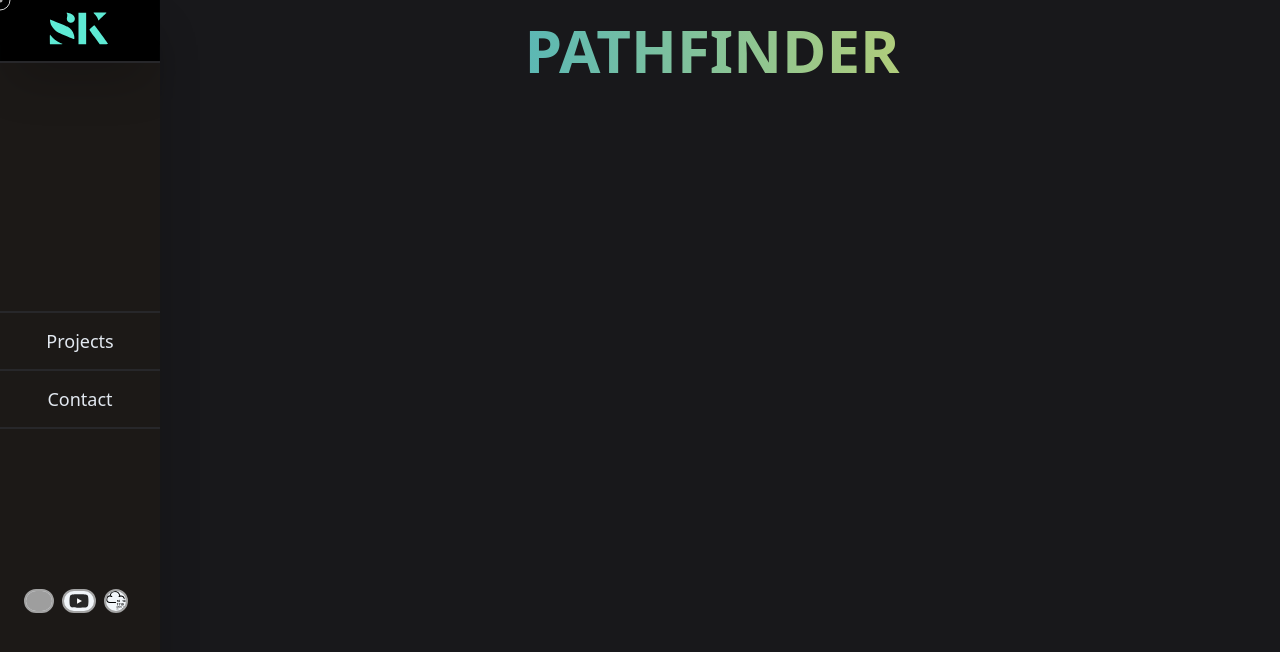
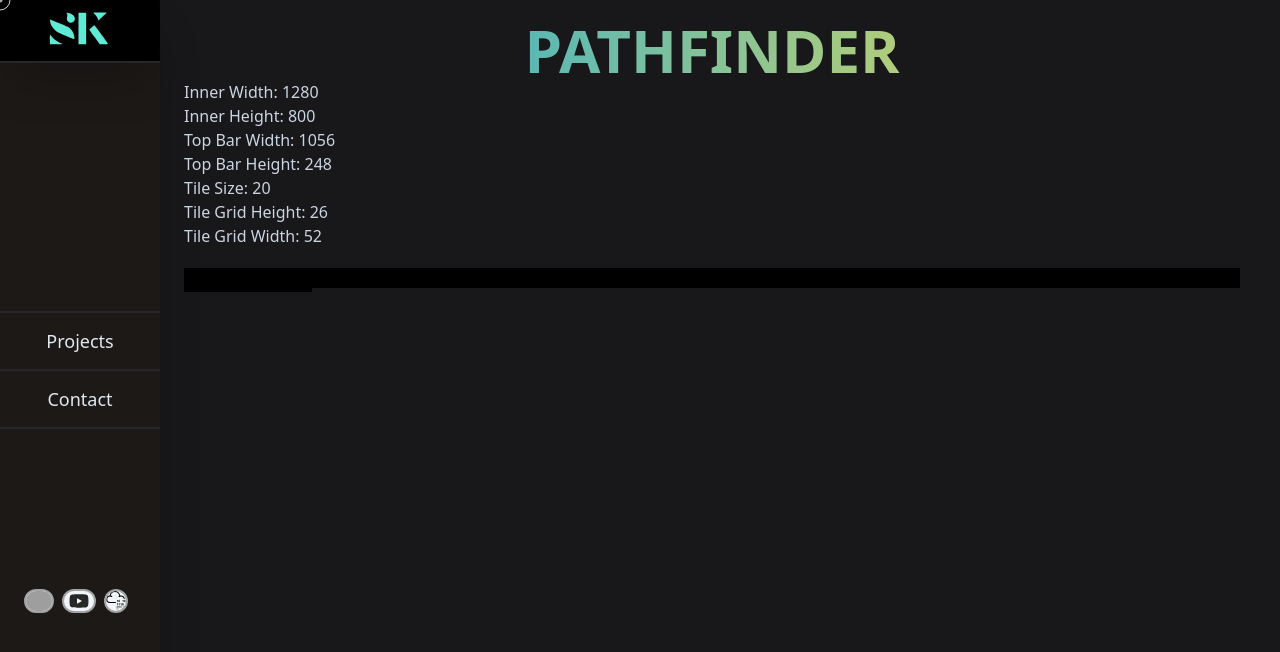
Before and after one commit to StathisKap/stathis-site, a SvelteKit app: page /projects/pathfinder in a window 1280 px wide. Shown: the top 652 px of the page. Built offline with nearby package versions, Linux system fonts and the light colour scheme; grey boxes are pictures that could not be loaded.

Commit message:
Added an anchor tag to the projects page. Started the Pathfinder projects. Made the grid

```diff
--- a/src/routes/projects/+page.svelte
+++ b/src/routes/projects/+page.svelte
@@ -19,7 +19,8 @@
 	>
 		{#each projects as project, index}
 			<!-- svelte-ignore a11y-click-events-have-key-events -->
-			<div class="h-64 w-80 bg-white bg-opacity-10 rounded-lg cursor-none relative card" on:click={() => window.location.href="/projects/" + project.toLowerCase()}>
+			<a href="/projects/{project.toLowerCase()}" class="flex">
+			<div class="h-64 w-80 bg-white bg-opacity-10 rounded-lg cursor-none relative card">
 				<div class="card-content bg-zinc-900 p-1">
 					<div class="flex h-full">
 						<div class="text-center m-auto">
@@ -28,13 +29,14 @@
 					</div>
 				</div>
 			</div>
+		</a>
 		{/each}
 	</div>
 
 </div>
 
 <style>
-	#cards:hover > .card::after,
+	#cards:hover > a > .card::after,
 	.card:hover::after,
 	.card:hover::before {
 		opacity: 1;
--- a/src/routes/projects/pathfinder/+page.svelte
+++ b/src/routes/projects/pathfinder/+page.svelte
@@ -1 +1,55 @@
-<p class="block text-center text-6xl lg:text-6xl sm:text-5xl font-extrabold uppercase underline from-sky-500 to-yellow-300 text-transparent bg-clip-text bg-gradient-to-r">PathFinder</p>
+<svelte:window bind:innerWidth bind:innerHeight />
+<script lang="ts">
+    import {performDFS, setGraph, result} from './dfs'
+    import Node from './Node.svelte'
+
+    let innerWidth = 0; // pathfinder width
+    let innerHeight = 0; // pathfinder height
+
+    let topWidth:number;
+    let topHeight:number;
+
+    let tileSize = 20;
+    let tileGridWidth: number;
+    let tileGridHeight: number;
+    $: tileGridWidth = Math.trunc((innerWidth - (innerWidth - topWidth)) / tileSize);
+    $: tileGridHeight = Math.trunc((innerHeight - topHeight) / tileSize) - 1;
+//    let graph = Array.from(Array(tileGridHeight), () => new Array(tileGridWidth))
+
+    // set the graph that the DFS will be performed on
+//    setGraph(graph);
+
+    // perform DFS starting from node 0
+    //    performDFS(0);
+
+    // subscribe to the result store to update the UI
+    $: result.subscribe((result) => {
+      console.log(result); // [0, 1, 2]
+    });
+
+</script>
+
+<div bind:clientHeight={topHeight} bind:clientWidth={topWidth} class="pb-5">
+
+    <p
+    	class="block text-center text-6xl lg:text-6xl sm:text-5xl font-extrabold uppercase underline from-sky-500 to-yellow-300 text-transparent bg-clip-text bg-gradient-to-r"
+    >
+    	PathFinder
+    </p>
+
+    <p> Inner Width: {innerWidth} </p>
+    <p> Inner Height: {innerHeight} </p>
+    <p> Top Bar Width:  {topWidth} </p>
+    <p> Top Bar Height: {topHeight} </p>
+    <p> Tile Size: {tileSize} </p>
+    <p> Tile Grid Height: {tileGridHeight} </p>
+    <p> Tile Grid Width: {tileGridWidth} </p>
+</div>
+
+<div class="flex flex-wrap max-w-full">
+    {#each {length: tileGridWidth * tileGridHeight} as _, i}
+        <Node tileSize={tileSize}
+        isStart={ i == (0 * tileGridWidth) + 0 ? true : false}
+        isEnd={ i == (14 * tileGridWidth) + 15  ? true : false}/>
+    {/each}
+</div>
--- /dev/null
+++ b/src/routes/projects/pathfinder/Node.svelte
@@ -0,0 +1,11 @@
+<script lang="ts">
+	export let tileSize: number;
+	export let isStart: boolean;
+	export let isEnd: boolean;
+</script>
+
+<div
+	class="border-black border-2 w-[{tileSize}px] h-[{tileSize}px]
+    {isStart ? 'bg-red-700' : 'bg-white'}
+    {isEnd ? 'bg-yellow-500' : 'bg-white'}"
+/>
--- /dev/null
+++ b/src/routes/projects/pathfinder/dfs.ts
@@ -0,0 +1,41 @@
+	import { writable } from 'svelte/store';
+
+	const MAX_NODES = 100;
+
+	// adjacency list representation of a graph
+	let graph: number[][] = [];
+	// array to keep track of visited nodes
+	let visited: boolean[] = [];
+	// number of nodes in the graph
+	let n: number;
+
+	// Svelte store for the result of the DFS
+	export const result = writable<number[]>([]);
+
+	function dfs(start: number) {
+		// mark the current node as visited
+		visited[start] = true;
+		result.update((current) => [...current, start]);
+
+		// visit all the unvisited neighbors of the current node
+		for (let i = 0; i < graph[start].length; i++) {
+			let neighbor = graph[start][i];
+			if (!visited[neighbor]) {
+				dfs(neighbor);
+			}
+		}
+	}
+
+	export async function performDFS(startNode: number) {
+		// reset the result and visited arrays
+		result.set([]);
+		visited = new Array(n).fill(false);
+
+		// perform DFS from the given start node
+		dfs(startNode);
+	}
+
+	export function setGraph(newGraph: number[][]) {
+		graph = newGraph;
+		n = newGraph.length;
+	}
```
